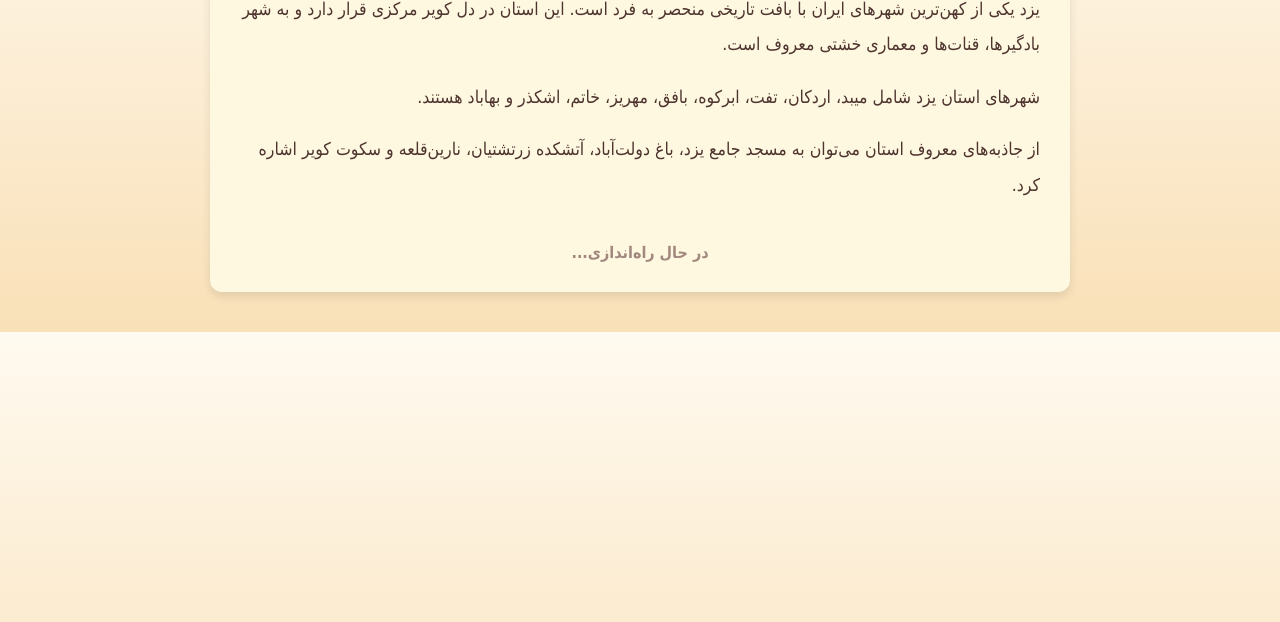
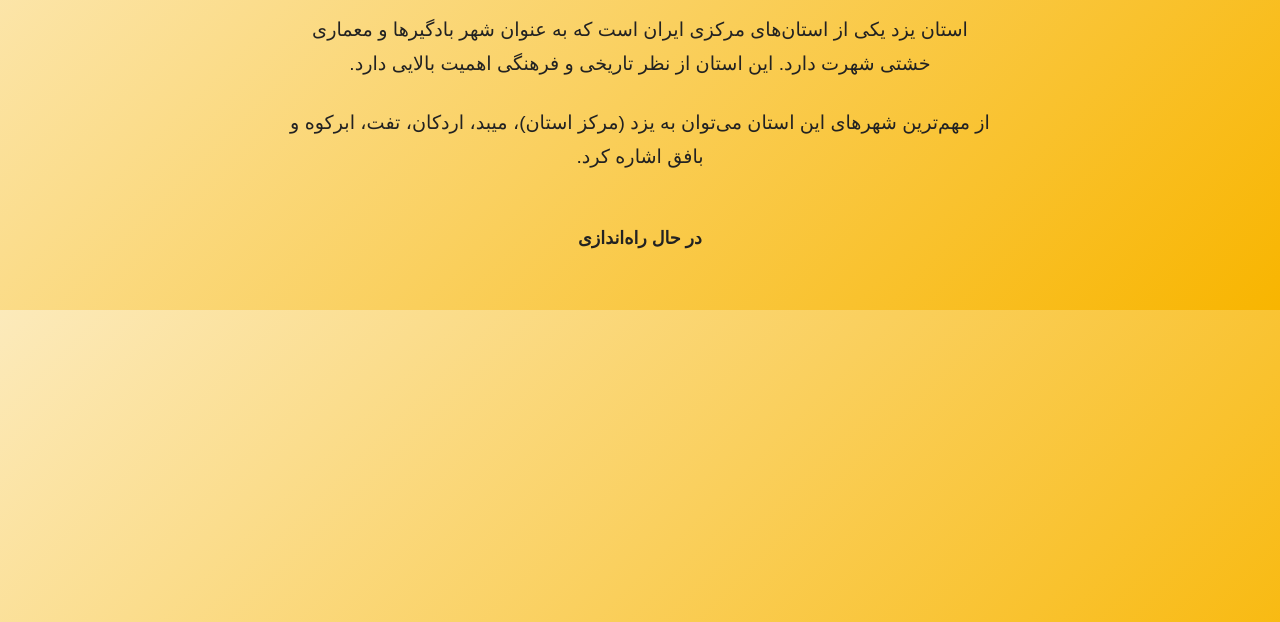
Before and after one commit to derakhtdarya/yazdpedia, a plain HTML site: page index.html in a window 1280 px wide. Shown: the part 178-800 px from the top of the page. Drawn offline with Linux system fonts and the light colour scheme; a web font is replaced by a local one.

Commit message:
Update index.html

```diff
--- a/index.html
+++ b/index.html
@@ -2,54 +2,38 @@
 <html lang="fa" dir="rtl">
 <head>
   <meta charset="UTF-8">
+  <meta name="viewport" content="width=device-width, initial-scale=1.0">
   <title>یزد پدیا</title>
-  <link rel="stylesheet" href="https://cdnjs.cloudflare.com/ajax/libs/vazir-font/30.1.0/font-face.css" />
+  <link href="https://cdnjs.cloudflare.com/ajax/libs/vazir-font/30.1.0/font-face.css" rel="stylesheet">
   <style>
     body {
-      background: linear-gradient(to bottom, #fffaf0, #f9e0b7);
-      font-family: 'Vazirmatn', Tahoma, sans-serif;
-      color: #4e342e;
-      padding: 40px;
-      margin: 0;
-    }
-    .container {
-      max-width: 800px;
-      margin: auto;
-      background: #fff8e1;
-      border-radius: 12px;
-      padding: 30px;
-      box-shadow: 0 4px 10px rgba(0,0,0,0.1);
+      font-family: Vazirmatn, Vazir, sans-serif;
+      background: linear-gradient(135deg, #FCEABB, #F8B500);
+      color: #222;
+      text-align: center;
+      padding: 3rem 1rem;
+      line-height: 1.8;
     }
     h1 {
-      text-align: center;
-      color: #bf360c;
-      font-size: 2.5em;
+      font-size: 3rem;
+      margin-bottom: 1rem;
     }
     p {
-      line-height: 2;
-      font-size: 1.1em;
+      font-size: 1.2rem;
+      max-width: 700px;
+      margin: 0 auto 1.5rem;
     }
-    .footer {
-      text-align: center;
-      color: #a1887f;
+    footer {
+      margin-top: 3rem;
       font-weight: bold;
-      margin-top: 40px;
+      font-size: 1.1rem;
     }
   </style>
 </head>
 <body>
-  <div class="container">
-    <h1>یزد پدیا</h1>
-    <p>
-      یزد یکی از کهن‌ترین شهرهای ایران با بافت تاریخی منحصر به فرد است. این استان در دل کویر مرکزی قرار دارد و به شهر بادگیرها، قنات‌ها و معماری خشتی معروف است.
-    </p>
-    <p>
-      شهرهای استان یزد شامل میبد، اردکان، تفت، ابرکوه، بافق، مهریز، خاتم، اشکذر و بهاباد هستند.
-    </p>
-    <p>
-      از جاذبه‌های معروف استان می‌توان به مسجد جامع یزد، باغ دولت‌آباد، آتشکده زرتشتیان، نارین‌قلعه و سکوت کویر اشاره کرد.
-    </p>
-    <div class="footer">در حال راه‌اندازی...</div>
-  </div>
+  <h1>یزد پدیا</h1>
+  <p>استان یزد یکی از استان‌های مرکزی ایران است که به عنوان شهر بادگیرها و معماری خشتی شهرت دارد. این استان از نظر تاریخی و فرهنگی اهمیت بالایی دارد.</p>
+  <p>از مهم‌ترین شهرهای این استان می‌توان به یزد (مرکز استان)، میبد، اردکان، تفت، ابرکوه و بافق اشاره کرد.</p>
+  <footer>در حال راه‌اندازی</footer>
 </body>
 </html>
```
